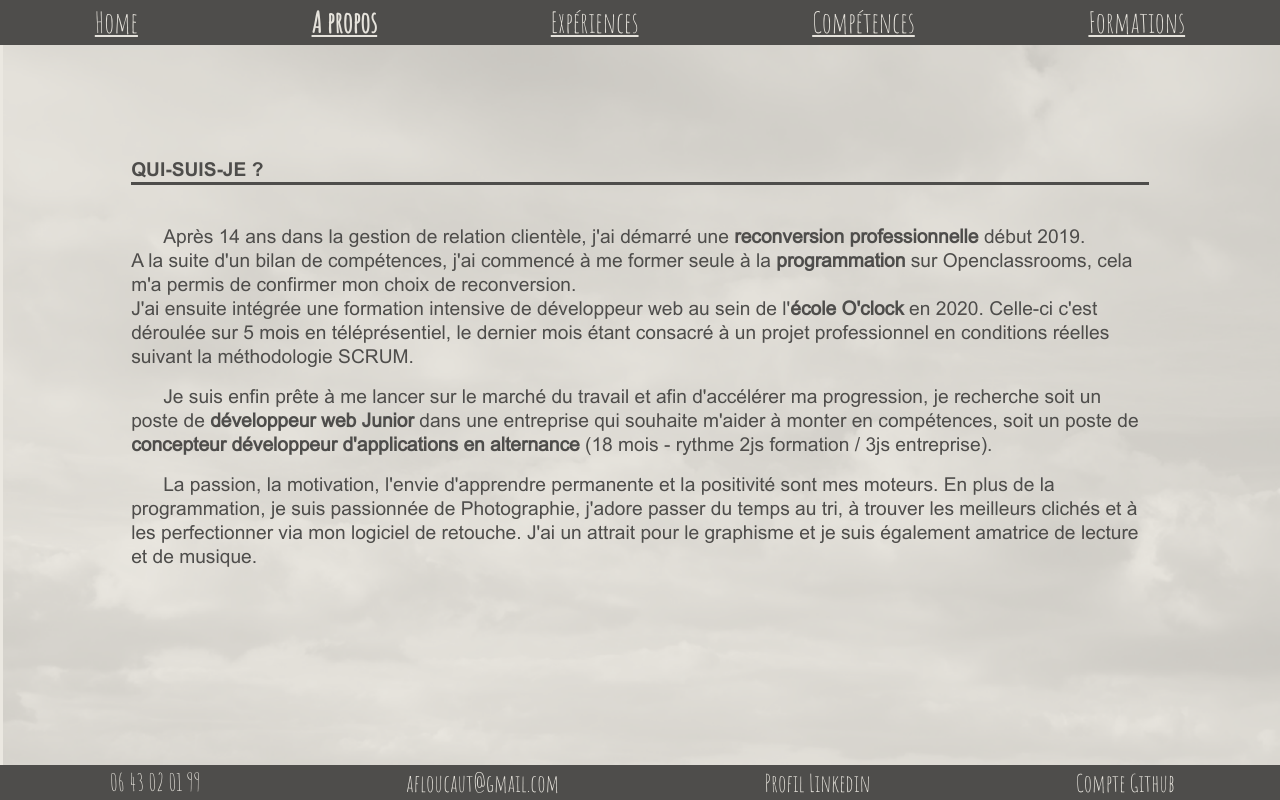
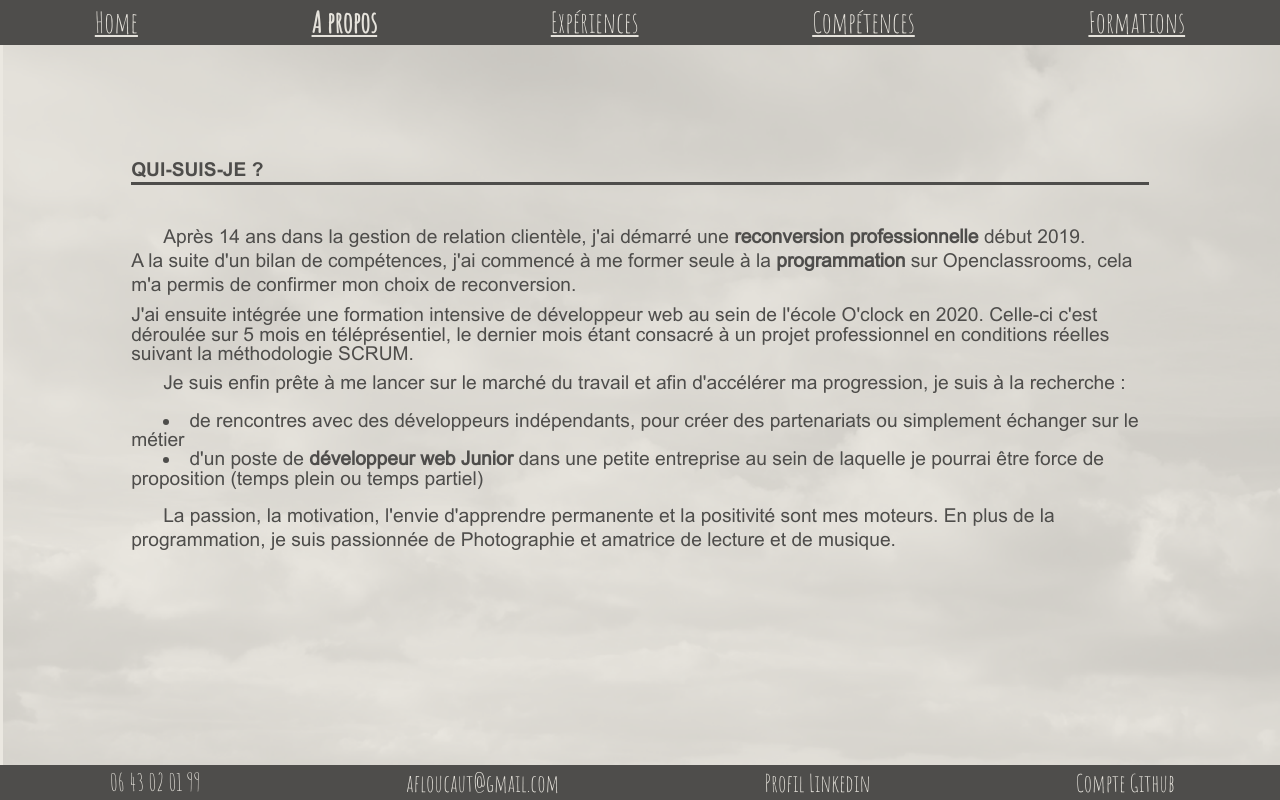
Before and after one commit to AmandineFloucaut/afloucaut, a Vue app: page /a-propos in a window 1280 px wide. Built offline with nearby package versions, Linux system fonts and the light colour scheme.

Commit message:
updated trainings

```diff
--- a/src/assets/scss/abstract/_mixins.scss
+++ b/src/assets/scss/abstract/_mixins.scss
@@ -50,6 +50,8 @@
     strong {
       font-weight: bold;
     }
+
+
     @content;
 }
 
--- a/src/components/Footer.vue
+++ b/src/components/Footer.vue
@@ -3,24 +3,19 @@
     <nav class="contact">
 
         <div class="contact-infos phone">
-            <!-- <a href=""><img src="~@/assets/images/icon-tel.png" alt="" class="contact-icon"></a> -->
             <a href="#contact-page" class="contact--info"> {{phone}} </a>
         </div>
 
         <div class="contact-infos mail">
-            <!-- <a href=""><img src="~@/assets/images/icon-mail.png" alt="" class="contact-icon"></a> -->
             <a href="#contact-page" class="contact--info"> {{mail}} </a>
         </div>
 
         <div class="contact-infos linkedin">
-            <!--TODO modifier icone-->
-            <!-- <a href=""><img src="~@/assets/images/icon-github.png" alt="" class="contact-icon"></a> -->
             <a href="https://www.linkedin.com/in/amandine-floucaut-64a85ba3/" class="contact--info"> {{linkedin}} </a>
         </div>
 
 
         <div class="contact-infos github">
-            <!-- <a href="https://github.com/AmandineFloucaut"><img src="~@/assets/images/icon-github.png" alt="" class="contact-icon"></a> -->
             <a href="https://github.com/AmandineFloucaut" class="contact--info"> {{github}} </a>
         </div>
 
--- a/src/views/About.vue
+++ b/src/views/About.vue
@@ -5,14 +5,22 @@
     <p class="about__content">
       Après 14 ans dans la gestion de relation clientèle, j'ai démarré une <strong> reconversion professionnelle </strong> début 2019. <br>
       A la suite d'un bilan de compétences, j'ai commencé à me former seule à la <strong> programmation </strong> sur Openclassrooms, cela m'a permis de confirmer mon choix de reconversion. <br>
+    </p>
+    <p>
       J'ai ensuite intégrée une formation intensive de développeur web au sein de l'<strong>école O'clock </strong> en 2020. Celle-ci c'est déroulée sur 5 mois en téléprésentiel, le dernier mois étant consacré à un projet professionnel en conditions réelles suivant la méthodologie SCRUM.
     </p>
     <p class="about__content">
-      Je suis enfin prête à me lancer sur le marché du travail et afin d'accélérer ma progression, je recherche soit un poste de <strong> développeur web Junior </strong> dans une entreprise qui souhaite m'aider à monter en compétences, soit un poste de <strong> concepteur développeur d'applications en alternance </strong> (18 mois - rythme 2js formation / 3js entreprise).
+      Je suis enfin prête à me lancer sur le marché du travail et afin d'accélérer ma progression, je suis à la recherche :
     </p>
+
+      <ul class="about__content list">
+        <li class=""> de rencontres avec des développeurs indépendants, pour créer des partenariats ou simplement échanger sur le métier</li>
+        <li class=""> d'un poste de <strong> développeur web Junior </strong> dans une petite entreprise au sein de laquelle je pourrai être force de proposition (temps plein ou temps partiel) </li>
+      </ul>
+
     <p class="about__content">
       La passion, la motivation, l'envie d'apprendre permanente et la positivité sont mes moteurs.
-      En plus de la programmation, je suis passionnée de Photographie, j'adore passer du temps au tri, à trouver les meilleurs clichés et à les perfectionner via mon logiciel de retouche. J'ai un attrait pour le graphisme et je suis également amatrice de lecture et de musique.
+      En plus de la programmation, je suis passionnée de Photographie et amatrice de lecture et de musique.
     </p>
   </div>
 </template>
@@ -38,6 +46,13 @@ export default{
 
   &__content {
     @include paragraph-page;
+
+    &.list{
+      @include list-page {
+        margin-top: 0;
+      };
+    }
+
   }
 }
 
--- a/src/views/Trainings.vue
+++ b/src/views/Trainings.vue
@@ -3,7 +3,7 @@
 <div class="trainings">
 
     <p class="opquast trainings__skills" >
-        <strong> 2021 - <a href="" title="Télécharger le document pdf" @click="downloadOpquastPdf">  Certification Opquast </a></strong>   - 880/1000 : évaluation sur la culture et le vocabulaire des activités du web, son approche est multidisciplinaire et transversale avec une étude des divers domaines et métiers tels que le SEO, l'écoconception, l'accessibilité, le design, la gestion de projet. L'expérience utilisateur est également un de point fort de cette formation. <a href="https://www.opquast.com/" target="_blank" title="Au clic, le lien s'ouvrira dans une nouvelle fenêtre.">(Lien vers le site officiel d'opquast)</a>
+        <strong> 2021 - <a href="" title="Télécharger le document pdf" @click="downloadOpquastPdf">  Certification Opquast </a></strong>   - 880/1000 : évaluation de la culture et du vocabulaire des activités du web, son approche est multidisciplinaire et transversale avec une étude des divers domaines et métiers tels que le SEO, l'écoconception, l'accessibilité, le design, la gestion de projet. L'expérience utilisateur est également un de point fort de cette formation. <a href="https://www.opquast.com/" target="_blank" title="Au clic, le lien s'ouvrira dans une nouvelle fenêtre.">(Lien vers le site officiel d'opquast)</a>
 
         <ul class="opquast__skills">
             <li> Maîtriser le vocabulaire et les métiers du projet Web </li>
@@ -15,7 +15,7 @@
     </p>
 
     <p class="oclock trainings__skills" >
-        <strong> 2020-2021 -  Formation Développeur Web et Mobile Ecole O'clock </strong> (Labellisée Grande Ecolde du Numérique) :
+        <strong> 2020-2021 -  Formation Développeur Web et Mobile Ecole O'clock </strong> (Labellisée Grande Ecole du Numérique) :
             <ul class="oclock__details">
                 <li> Du 26 octobre 2020 au 13 avril 2021 </li>
                 <li> 3 mois de socle avec les technologies HTML/CSS, PHP, MySQL et Javascript. Approche SOLID, architecture MVC, CRUD, utilisation de la méthode Ajax, Programmation Orientée Objet. </li>
```
